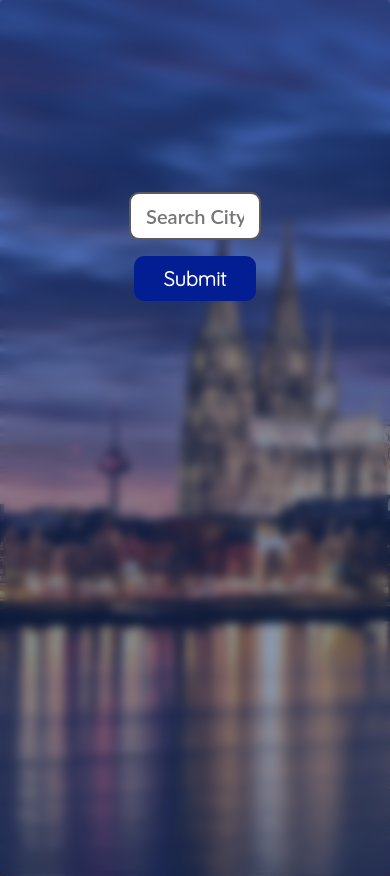
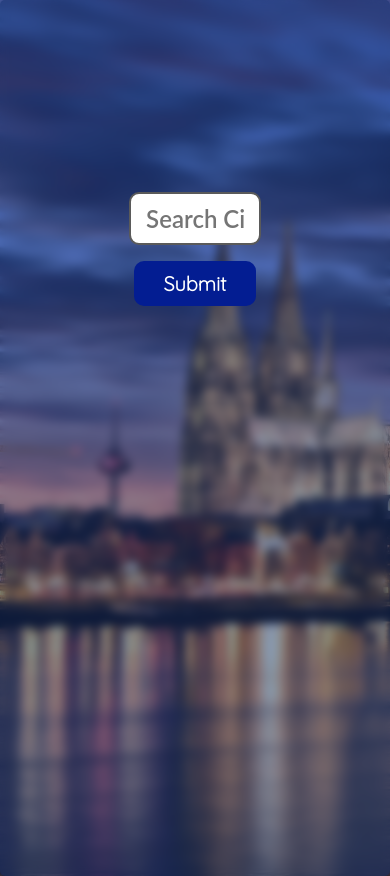
Before and after one commit to ankitkumaratg6041/WeatherForeCast, a plain HTML site: page index.html in a window 390 px wide. Drawn offline with Linux system fonts and the light colour scheme.

Commit message:
Update styles.css

```diff
--- a/styles.css
+++ b/styles.css
@@ -31,6 +31,7 @@ body{
     }
     .form-control input{
         width: 60%;
+        font-size: 1rem;
     }
     .left-box{
         text-align: center;
@@ -107,7 +108,7 @@ body{
 
 .form-control input{
     width: 30%;
-    font-size: 20px;
+    font-size: 1.5rem;
     font-weight: 600;
     font-family: lato;
     color: rgb(70, 70, 70);
```
